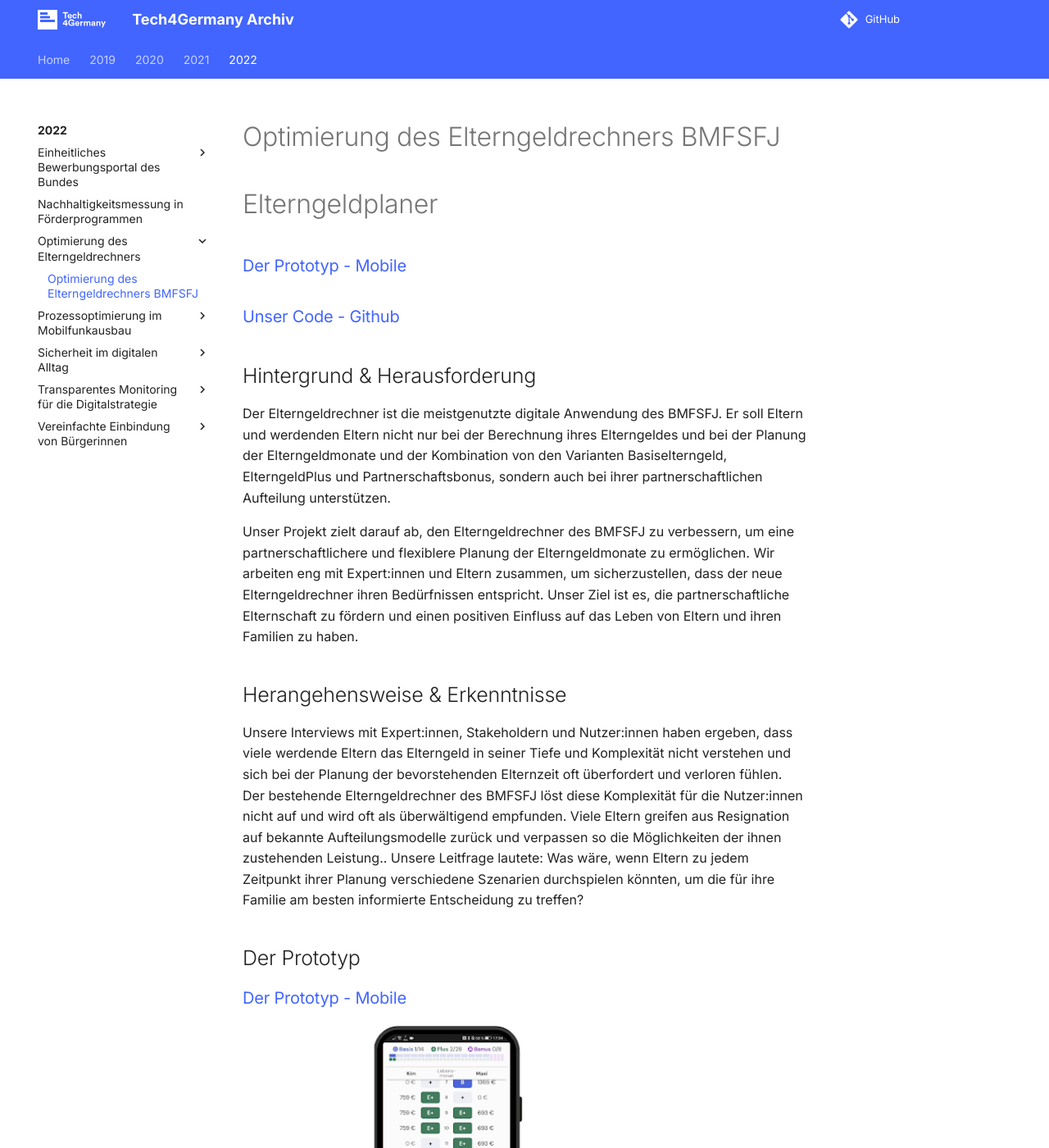
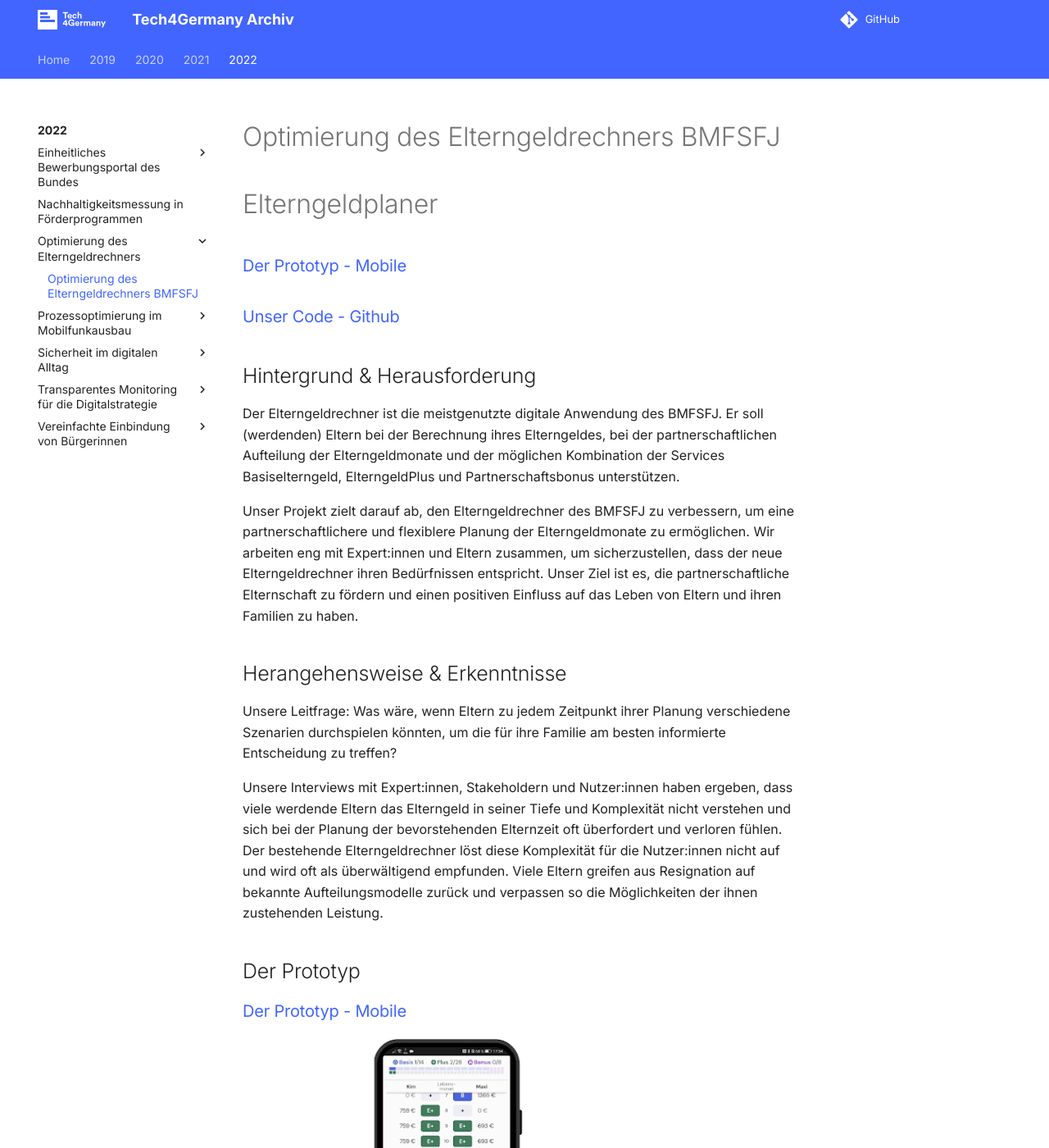
Before and after one commit to tech4germany/tech4germany.github.io, an MkDocs documentation site: the page built from docs/2022/Optimierung des Elterngeldrechners/Readme.md, in a window 1280 px wide and 1400 px high. Shown: the whole window at 82% size. Built offline with MkDocs 1.6.1 and Material for MkDocs 9.7.7, drawn with Linux system fonts in a browser that asks for light colours; comment, search, counter and statistics services are not loaded.

Commit message:
Update Readme.md

```diff
--- a/docs/2022/Optimierung des Elterngeldrechners/Readme.md
+++ b/docs/2022/Optimierung des Elterngeldrechners/Readme.md
@@ -9,15 +9,17 @@
 
 ## Hintergrund & Herausforderung
 
-Der Elterngeldrechner ist die meistgenutzte digitale Anwendung des BMFSFJ. Er soll Eltern und werdenden Eltern nicht nur bei der Berechnung ihres Elterngeldes und bei der Planung der Elterngeldmonate und der Kombination von den Varianten Basiselterngeld, ElterngeldPlus und Partnerschaftsbonus, sondern auch bei ihrer partnerschaftlichen Aufteilung unterstützen.
+Der Elterngeldrechner ist die meistgenutzte digitale Anwendung des BMFSFJ. Er soll (werdenden) Eltern bei der Berechnung ihres Elterngeldes, bei der partnerschaftlichen Aufteilung der Elterngeldmonate und der möglichen Kombination der Services Basiselterngeld, ElterngeldPlus und Partnerschaftsbonus unterstützen.
 
 Unser Projekt zielt darauf ab, den Elterngeldrechner des BMFSFJ zu verbessern, um eine partnerschaftlichere und flexiblere Planung der Elterngeldmonate zu ermöglichen. Wir arbeiten eng mit Expert:innen und Eltern zusammen, um sicherzustellen, dass der neue Elterngeldrechner ihren Bedürfnissen entspricht. Unser Ziel ist es, die partnerschaftliche Elternschaft zu fördern und einen positiven Einfluss auf das Leben von Eltern und ihren Familien zu haben.
 
 
 ## Herangehensweise & Erkenntnisse
 
-Unsere Interviews mit Expert:innen, Stakeholdern und Nutzer:innen haben ergeben, dass viele werdende Eltern das Elterngeld in seiner Tiefe und Komplexität nicht verstehen und sich bei der Planung der bevorstehenden Elternzeit oft überfordert und verloren fühlen. Der bestehende Elterngeldrechner des BMFSFJ löst diese Komplexität für die Nutzer:innen nicht auf und wird oft als überwältigend empfunden. Viele Eltern greifen aus Resignation auf bekannte Aufteilungsmodelle zurück und verpassen so die Möglichkeiten der ihnen zustehenden Leistung.. Unsere Leitfrage lautete: Was wäre, wenn Eltern zu jedem Zeitpunkt ihrer Planung verschiedene Szenarien durchspielen könnten, um die für ihre Familie am besten informierte Entscheidung zu treffen?
+Unsere Leitfrage: Was wäre, wenn Eltern zu jedem Zeitpunkt ihrer Planung verschiedene Szenarien durchspielen könnten, um die für ihre Familie am besten informierte Entscheidung zu treffen?
 
+
+Unsere Interviews mit Expert:innen, Stakeholdern und Nutzer:innen haben ergeben, dass viele werdende Eltern das Elterngeld in seiner Tiefe und Komplexität nicht verstehen und sich bei der Planung der bevorstehenden Elternzeit oft überfordert und verloren fühlen. Der bestehende Elterngeldrechner löst diese Komplexität für die Nutzer:innen nicht auf und wird oft als überwältigend empfunden. Viele Eltern greifen aus Resignation auf bekannte Aufteilungsmodelle zurück und verpassen so die Möglichkeiten der ihnen zustehenden Leistung.
 
 ## Der Prototyp
 
```
